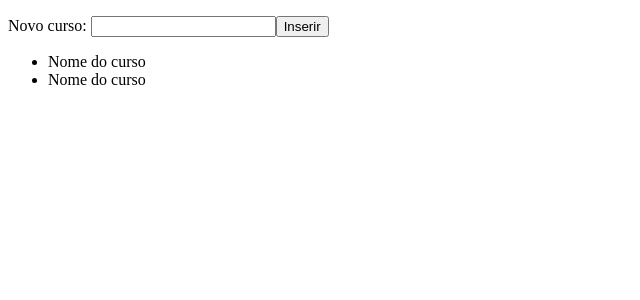
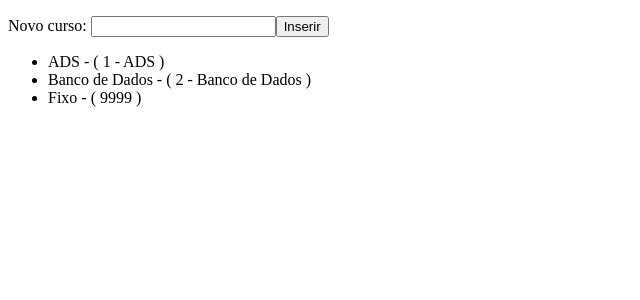
Before and after one commit to MarcosVP-Fatec/projeto-maven, a Vue app in the folder view/: page / in a window 1280 px wide. Shown: the top 300 px of the page, without its empty margins (0-640 px from the left). Built offline with nearby package versions, Linux system fonts and the light colour scheme.

Commit message:
Vue - Lançando eventos

```diff
--- a/view/src/App.vue
+++ b/view/src/App.vue
@@ -5,25 +5,30 @@
       <button @click="incluir">Inserir</button>
     </p>
     <ul>
-      <app-curso-item v-for="(curso, indice) in cursos" @click="excluir(indice)" :key="indice">
-        {{curso.nome}}
+      <app-curso-item v-for="(curso, indice) in cursos" @click="excluir(indice)" :key="indice" :valueDoCursoItem="curso.nome">
+        ( {{ indice + 1}} - {{curso.nome}} )
       </app-curso-item>
+      <!-- Este componente abaixo serve para quando você precisa trocar o que mostrar de acordo com a opção -->
+      <!-- Exemplo dois componentes que recebem o mesmo parâmetro -->
+      <component :is="componenteFixo" valueDoCursoItem="Fixo">( 9999 )</component>
     </ul>
   </div>
 </template>
 
 <script>
+    // Importa o componente
     import CursoItem from './components/CursoItem';
     export default {
         name: 'app',
+        // Exporta o componente para ser usado
         components: {
-        'app-curso-item': CursoItem
+            'app-curso-item': CursoItem // O nome app-curso-item é para ser usado em tags html
         },
         data() {
             return {
+                componenteFixo: 'app-curso-item',
                 novo: '',
-        cursos: [
-          { nome: 'ADS'},
+                cursos: [   { nome: 'ADS'           },
                             { nome: 'Banco de Dados'}
                         ]
             }
--- a/view/src/components/CursoItem.vue
+++ b/view/src/components/CursoItem.vue
@@ -1,11 +1,23 @@
 <template>
-    <li>
-        Nome do curso
+    <li @click="itemClicado">
+        <!-- Nome do curso -->
+        <!-- Exibir a props no lugar do fixo acima -->
+        <!-- A tag <slot/> coloca este conteúdo junto do que foi declarado no app.vue -->
+        {{valueDoCursoItem}} - <slot/>
     </li>
 </template>
 
 <script>
     export default {
-        name: 'CursoItem'
+        name: 'CursoItem',
+        props: {
+            valueDoCursoItem: String
+        },
+        methods: {
+            itemClicado(evento){
+                // Este nome liClick substitui o @click no app.vue, mas usamos o nome padrão click => this.$emit('liClick',evento)
+                this.$emit('click',evento)
+            }
+        }
     }
 </script>
```
Lines whose indentation alone changed are shown as unchanged.
